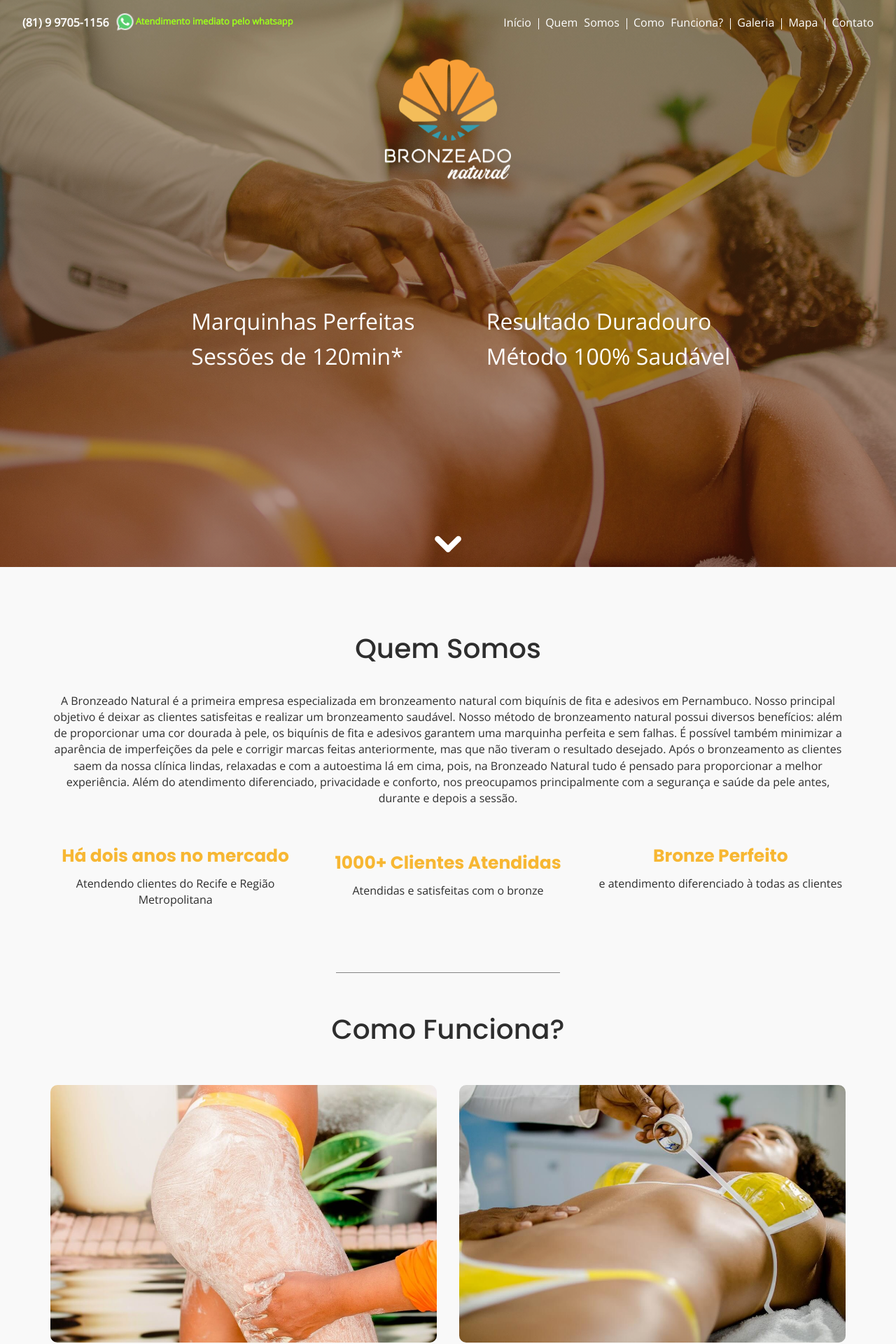
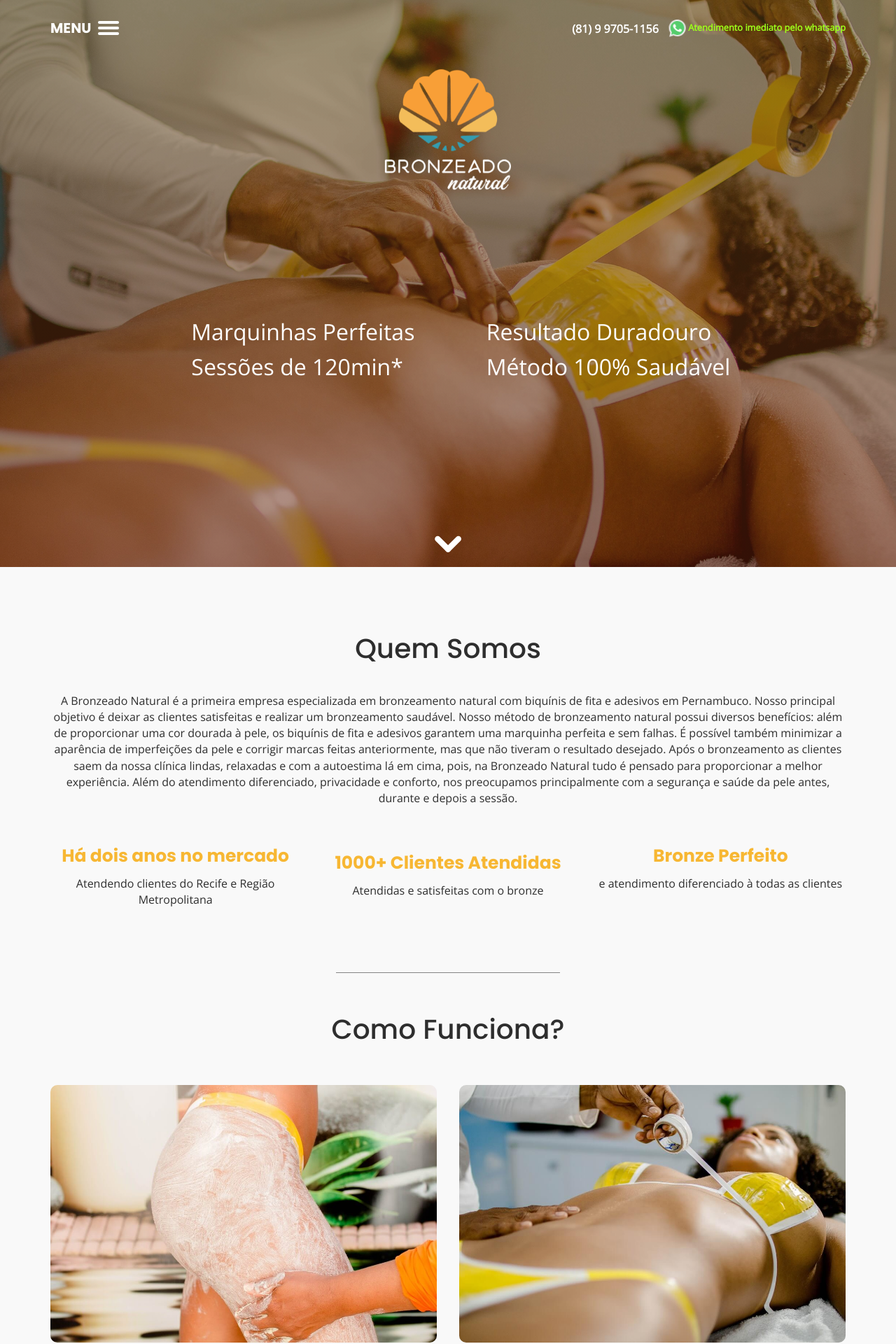
Before and after one commit to betodasilva/bronzeadonatural, a Jekyll site: the page built from index.md, in a window 1280 px wide. Shown: the top 1920 px of the page at 70% size. Built offline with Jekyll 4.4.1, drawn with Linux system fonts in a browser that asks for light colours; nearby versions of some CDN libraries.

Commit message:
Add sidebar menu

```diff
--- a/_includes/header.html
+++ b/_includes/header.html
@@ -1,18 +1,23 @@
 <header class="site-header" role="banner">
 
-  <div class="container-fluid">
+  <div class="container">
     {% assign default_paths = site.pages | map: "path" %}
     {% assign page_paths = site.header_pages | default: default_paths %}
 
     {% if page_paths %}
       <nav class="site-nav row middle-xs">
-          <div id="nav-btn" class="hamburguer">
-              <span></span>
-              <span></span>
-              <span></span>
+          <div class="col-xs col-sm-4 end-xs start-sm" style="z-index:999;">
+              <div class="hamburguer-wrapper">
+                  <h4>MENU</h4>
+                  <div id="nav-btn" class="hamburguer">
+                      <span></span>
+                      <span></span>
+                      <span></span>
+                  </div>
+              </div>
           </div>
         </label>
-        <div class="whatsapp col-sm-6">
+        <div class="whatsapp col-xs-8 col-sm-8 end-sm">
           <img src="{{ '/assets/images/simbolo-laranja.png' | prepend: site.baseurl }}" class="simbolo" style="display: none;">
           <div class="fones">
               <span class="number">(81) 9 9705-1156</span>
@@ -24,14 +29,7 @@
           </div>
 
         </div>
-        <div class="nav-links col-xs-12 col-sm-6 end-xs">
-          <a href="/">Início</a>
-          <a href="#quem-somos">Quem Somos</a>
-          <a href="#como-funciona">Como Funciona?</a>
-          <a href="#galeria">Galeria</a>
-          <a href="#localizacao">Mapa</a>
-          <a href="#contato">Contato</a>
-        </div>
+
       </nav>
     {% endif %}
   </div>
--- a/_layouts/default.html
+++ b/_layouts/default.html
@@ -5,10 +5,27 @@
 
   <body>
 
+    <div class="main-wrapper">
 
+    <aside class="sidebar">
+      <div class="sidebar-closer"></div>
+      <div class="sidebar-content row">
+        <div class="col-xs-12 sidebar-logo center-xs">
+         <img src="/assets/images/simbolo-branco.png" width="90">
+        </div>
+          <div class="nav-links col-xs center-xs">
+              <a href="#hero">Início</a>
+              <a href="#quem-somos">Quem Somos</a>
+              <a href="#como-funciona">Como Funciona?</a>
+              <a href="#galeria">Galeria</a>
+              <a href="#localizacao">Mapa</a>
+              <a href="#contato">Contato</a>
+          </div>
+      </div>
+    </aside>
     <main class="page-content" aria-label="Content">
 
-      <section class="hero">
+      <section id="hero" class="hero">
           {% include header.html %}
           <div class="hero-wrapper row center-xs">
             <div class="col-xs-12" style="z-index: 99; align-self: baseline;">
@@ -18,7 +35,7 @@
 
             </div>
 
-            <div class="col-xs-12 col-md-8 col-md-offset-1 start-md phrases-container">
+            <div class="col-xs-12 col-md-11 col-md-offset-1 col-lg-8 start-md phrases-container">
               <div class="phrases">
                 <div><h4>Marquinhas Perfeitas</h4></div>
                 <div><h4>Resultado Duradouro</h4></div>
@@ -29,6 +46,8 @@
             <a href="#quem-somos" class="arrow-bounce bounce"></a>
           </div>
       </section>
+
+
 
       <div class="container">
         <section id="quem-somos" class="row center-xs section-margin">
@@ -179,6 +198,8 @@
       </div>
     </footer>
 
+  </div> <!-- /.wrapper -->
+
       <script>
          /* INSTAFEED */
          $(function(){
--- a/_sass/main.scss
+++ b/_sass/main.scss
@@ -98,14 +98,12 @@
 		}
 
 
-
-
 		@media (max-width: 760px) {
 			.mobile-symbol {
 				display: inline-block;
 			}
 
-			.fones, .whatsapp-text { top: 15px; }
+			// .fones, .whatsapp-text { top: 15px; }
 		}
 	}
 	@media (max-width: 760px) {
@@ -114,6 +112,7 @@
 
 }
 
+.site-content { overflow: visible; }
 .hero-overlay {
 	background: linear-gradient(to bottom, $grad1, $grad2);
 }
@@ -214,7 +213,6 @@
 .whatsapp {
 	color: #fff;
 	z-index: 99;
-	margin-top: -5px;
 	position: relative;
 	.fones {
 		display: inline-block;
@@ -245,14 +243,10 @@
 		}
 
 		.whatsapp-text {
-			position: relative;
-			top: 22px;
+			// position: relative;
+			// top: 22px;
 			.text {display: none;}
-			.icon-whatsapp { width: 12px; height: 12px; margin: -2px 0 0 2px;}
-		}
-
-		.fones {
-			top: 23px;
+			.icon-whatsapp { width: 16px; height: 16px; margin: -2px 0 0 2px;}
 		}
 	}
 }
@@ -276,7 +270,6 @@
 
 .whatsapp-text {
 	display: inline-block;
-	position: absolute;
 
 }
 
@@ -310,33 +303,25 @@
 	z-index: 99;
 
 	> a {
-	color: #fff;
-	line-height: 4;
-
-		&:not(:last-child):after {
-			content: "";
-			display: inline-block;
-			vertical-align: middle;
-			width: 1px;
-			height: 1em;
-			background-color: #fff;
-			margin-left: 10px;
-			// margin-right: 5px;
+		color: #fff;
+		line-height: 4;
+		font-weight: 700;
+		font-size: 18px;
+		display: block;
+		margin-right: -2rem;
+		margin-left: -2rem;
+		// text-shadow: 0px 1px #765305;
+		// border-bottom: 1px dashed;
+		font-family: 'Poppins', sans-serif;
+		// text-transform: uppercase;
+		&:hover {
+			// background: lighten($orange, 20%);
+			background: #fff;
+			color: #ffa119;
+			text-shadow: none;
 		}
-
-
 	}
 
-	@media (max-width: 656px) {
-		display: none;
-		> a {
-			display: block;
-			text-align: center;
-			font-size: 18px;
-			line-height: 3;
-			&:after { display: none !important; }
-		}
-	}
 
 }
 
@@ -518,9 +503,9 @@
 .hamburguer {
 	width: 30px;
 	height: 20px;
-	position: absolute;
-	right: 40px;
-	top: 15px;
+	// position: absolute;
+	// right: 40px;
+	// top: 15px;
 	z-index: 999;
 	-webkit-transform: rotate(0deg);
 	-moz-transform: rotate(0deg);
@@ -536,7 +521,7 @@
 	position: absolute;
     height: 4px;
     width: 100%;
-    background: darken($orange, 5%);
+    background: #fff;
     border-radius: 9px;
     opacity: 1;
     left: 0;
@@ -553,9 +538,10 @@
 		&:nth-child(3) { top: 16px; }
 	}
 
-	@media (min-width: 657px) {
-		display: none;
+	@media (min-width: 768px) {
+		margin-left: 10px;
 	}
+
 }
 
 .contact {
@@ -785,3 +771,157 @@
 			  transform: rotate(2deg);
 	}
   }
+
+  .main-wrapper { position: relative; }
+
+  .sidebar {
+	  position: fixed;
+	  top: 0; left: -300px;
+	  width: 300px;
+	  height: 100%;
+	  z-index: 1002;
+	  background: #25abde;
+	  transition: all 280ms ease;
+	//   background: #ffb112;
+	&.sidebar-open {
+		left: 0;
+		>.sidebar-content {
+			padding-left: 2rem;
+			padding-right: 2rem;
+		}
+	}
+	@media (max-width: 480px) {
+		&.sidebar-open { width: 100%; }
+	}
+  }
+
+  .sidebar-title {
+	  color: #fff;
+  }
+
+
+
+.sidebar-logo {
+	padding-top: 4rem;
+	padding-bottom: 2rem;
+	@media (max-width: 480px) {
+		padding-top: 3rem;
+	}
+	@media (min-width: 1440px) {
+		padding-top: 5rem;
+		padding-bottom: 2.5rem;
+	}
+}
+
+
+
+
+.sidebar-closer {
+	position: absolute;
+	right: 32px;
+	top: 32px;
+	width: 32px;
+	height: 32px;
+	opacity: 0.3;
+	cursor: pointer;
+}
+.sidebar-closer:hover {
+	opacity: 1;
+}
+.sidebar-closer:before, .sidebar-closer:after {
+	position: absolute;
+	left: 15px;
+	content: ' ';
+	height: 33px;
+	width: 2px;
+	background-color: #fff;
+}
+.sidebar-closer:before {
+	transform: rotate(45deg);
+}
+.sidebar-closer:after {
+	transform: rotate(-45deg);
+}
+
+.hamburguer-wrapper {
+	// position: fixed;
+	// top: 40px;
+	// left: 70px;
+	display: inline-flex;
+	z-index: 999;
+	cursor: pointer;
+	// align-items: baseline;
+	> h4 { margin: 0; color: #fff; font-weight: 700; }
+	@media (max-width: 480px) {
+		margin-top: 8px;
+		> h4 { display: none; }
+	}
+	@media (min-width: 768px) {
+		display: flex;
+		align-items: center;
+	}
+}
+
+.sidebar-hamburger {
+	list-style: none;
+	margin: 0;
+	position: relative;
+	top: 2px;
+	margin-left: 10px;
+	-moz-transition: all 233ms cubic-bezier(0.5, 0, 0, 1);
+	-o-transition: all 233ms cubic-bezier(0.5, 0, 0, 1);
+	-webkit-transition: all 233ms cubic-bezier(0.5, 0, 0, 1);
+	transition: all 233ms cubic-bezier(0.5, 0, 0, 1);
+  }
+  .sidebar-hamburger li {
+	width: 24px;
+	height: 4px;
+	background: #fff;
+	margin: 2px 0 0;
+	padding: 0;
+	-moz-transform: translate3d(0, 0, 0);
+	-ms-transform: translate3d(0, 0, 0);
+	-webkit-transform: translate3d(0, 0, 0);
+	transform: translate3d(0, 0, 0);
+	-moz-transition: all 333ms cubic-bezier(0.5, 0, 0, 1);
+	-o-transition: all 333ms cubic-bezier(0.5, 0, 0, 1);
+	-webkit-transition: all 333ms cubic-bezier(0.5, 0, 0, 1);
+	transition: all 333ms cubic-bezier(0.5, 0, 0, 1);
+  }
+
+  .checked .sidebar-hamburguer li.first {
+	-moz-transform: rotate(-135deg) translateY(-8.5px);
+	-ms-transform: rotate(-135deg) translateY(-8.5px);
+	-webkit-transform: rotate(-135deg) translateY(-8.5px);
+	transform: rotate(-135deg) translateY(-8.5px);
+  }
+  .checked .sidebar-hamburger li.second {
+	filter: progid:DXImageTransform.Microsoft.Alpha(Opacity=0);
+	opacity: 0;
+  }
+  .checked .sidebar-hamburger li.third {
+	-moz-transform: rotate(135deg) translateY(8.5px);
+	-ms-transform: rotate(135deg) translateY(8.5px);
+	-webkit-transform: rotate(135deg) translateY(8.5px);
+	transform: rotate(135deg) translateY(8.5px);
+  }
+
+  .site-nav {
+	  flex-direction: row-reverse;
+	  padding-top: .5rem;
+	  padding-bottom: .5rem;
+	  @media(min-width: 768px) {
+		padding-top: 1.7rem;
+		padding-bottom: 1.7rem;
+		flex-direction: row;
+	  }
+
+  }
+
+  .fade-content { overflow: hidden; }
+  .fade-content:after {
+	content: '';
+	position: absolute;
+	top: 0; left: 0; bottom: 0; right: 0;
+	background: rgba(0,0,0, 0.3);
+  }
--- a/assets/js/main.js
+++ b/assets/js/main.js
@@ -51,18 +51,18 @@
     });
 
      /* NAV */
-    var btn = $('#nav-btn'),
-        nav = $('.site-nav'),
-        links = $('.nav-links a');
+    // var btn = $('#nav-btn'),
+    //     nav = $('.site-nav'),
+    //     links = $('.nav-links a');
 
 
-    btn.click(function(){
-        nav.toggleClass('site-nav-open');
-    });
+    // btn.click(function(){
+    //     nav.toggleClass('site-nav-open');
+    // });
 
-    links.click(function(){
-        nav.toggleClass('site-nav-open');
-    });
+    // links.click(function(){
+    //     nav.toggleClass('site-nav-open');
+    // });
 
     /* GALLERY SLIDE */
     $('.gallery-photos').slick({
@@ -96,6 +96,26 @@
     setTimeout(showPopup, 12000);
     setInterval(shakeTop, 4000);
 
+
+    /* SIDEBAR */
+    const hamburguerDesk = $('.hamburguer-wrapper'),
+          sidebar = $('.sidebar'),
+          closeSideBar = $('.sidebar-closer'),
+          siteContent = $('.page-content');
+
+    var toggleSideBar = function(){
+        sidebar.toggleClass('sidebar-open');
+        siteContent.toggleClass('fade-content');
+    }
+
+
+
+    hamburguerDesk.on('click', toggleSideBar);
+    closeSideBar.on('click', toggleSideBar);
+    $('.nav-links').on('click', 'a', toggleSideBar);
+
+
+
 });
 
 function showPopup() {
```
Also changed, not shown: assets/images/simbolo-branco.png (added).
